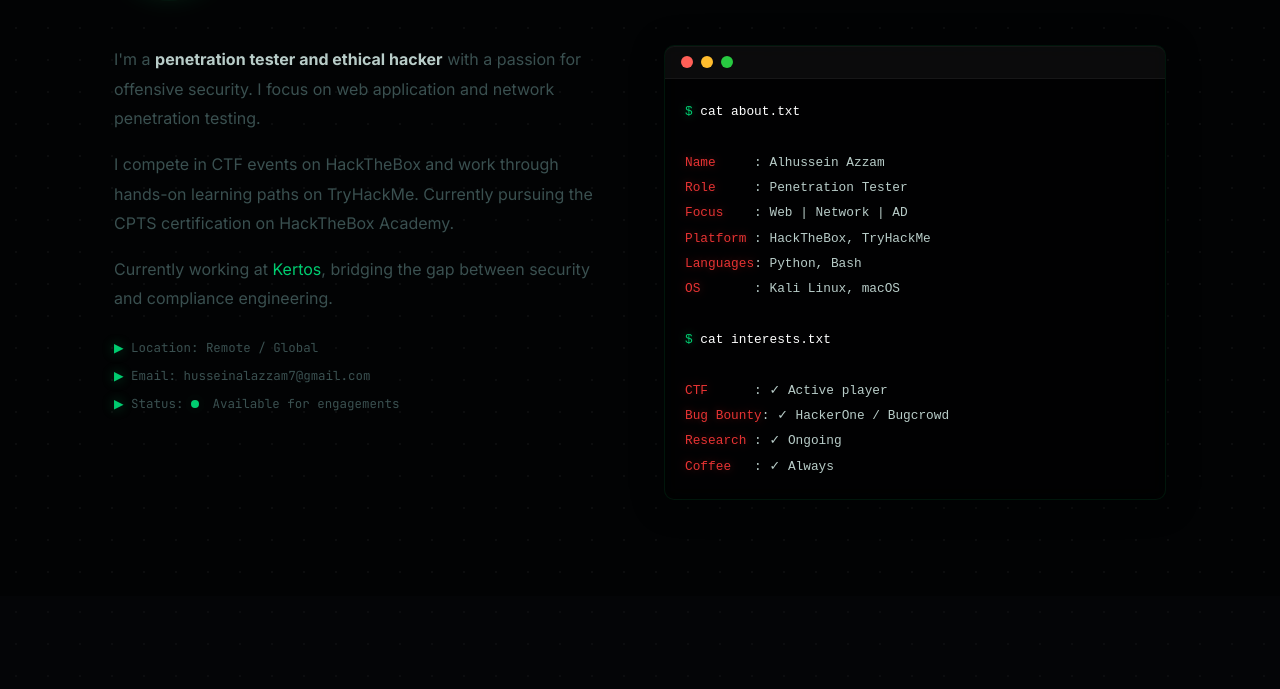
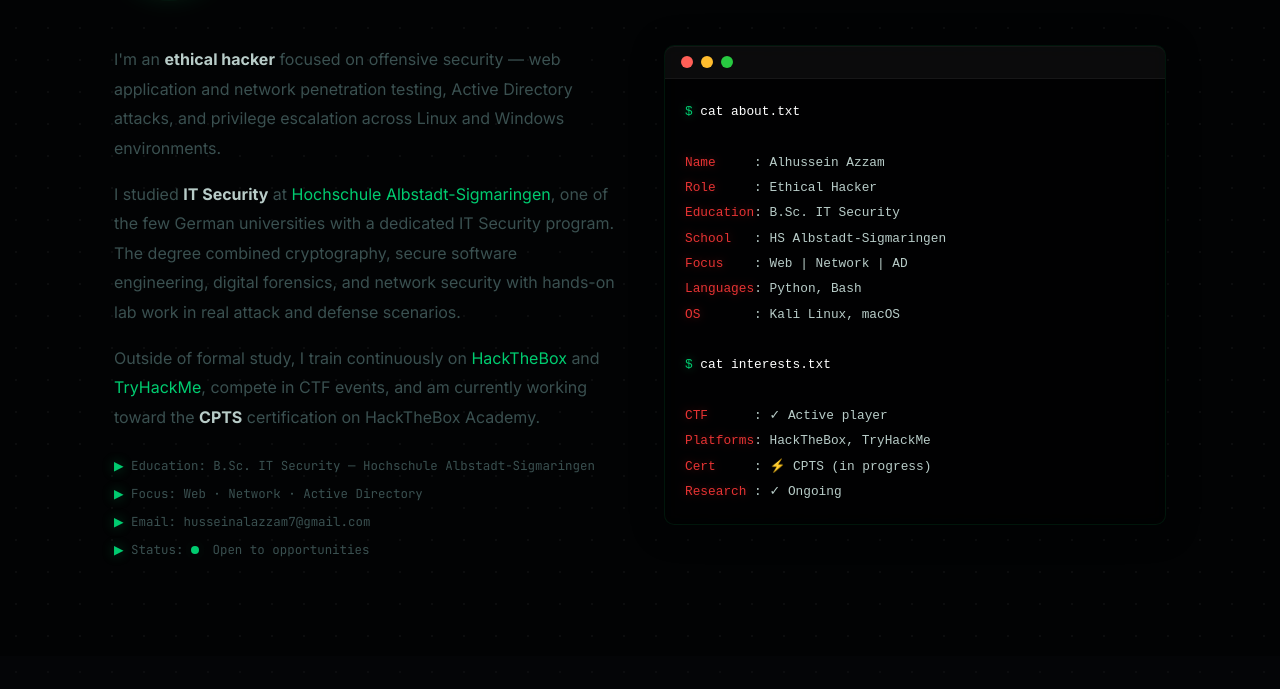
Before and after one commit to HusseinAzzam76/Portfolio-, a website: page index.html in a window 1280 px wide. Shown: the part 1108-1797 px from the top of the page. Drawn offline with Linux system fonts and the light colour scheme; no server answers.

Commit message:
about: add it security studied,drop kertos,tighten copy

```diff
--- a/index.html
+++ b/index.html
@@ -78,21 +78,29 @@
       <div class="about-grid">
         <div class="about-text">
           <p>
-            I'm a <strong>penetration tester and ethical hacker</strong> with a passion for offensive security.
-            I focus on web application and network penetration testing.
+            I'm an <strong>ethical hacker</strong> focused on offensive security — web application
+            and network penetration testing, Active Directory attacks, and privilege escalation across
+            Linux and Windows environments.
           </p>
           <p>
-            I compete in CTF events on HackTheBox and work through hands-on learning paths on TryHackMe.
-            Currently pursuing the CPTS certification on HackTheBox Academy.
+            I studied <strong>IT Security</strong> at
+            <a href="https://www.hs-albsig.de" target="_blank" rel="noopener" class="accent-link">Hochschule Albstadt-Sigmaringen</a>,
+            one of the few German universities with a dedicated IT Security program. The degree
+            combined cryptography, secure software engineering, digital forensics, and network
+            security with hands-on lab work in real attack and defense scenarios.
           </p>
           <p>
-            Currently working at <a href="https://kertos.io" target="_blank" rel="noopener" class="accent-link">Kertos</a>,
-            bridging the gap between security and compliance engineering.
+            Outside of formal study, I train continuously on
+            <a href="https://app.hackthebox.com/users/Hussein2000" target="_blank" rel="noopener" class="accent-link">HackTheBox</a>
+            and <a href="https://tryhackme.com/p/Alhussein76" target="_blank" rel="noopener" class="accent-link">TryHackMe</a>,
+            compete in CTF events, and am currently working toward the
+            <strong>CPTS</strong> certification on HackTheBox Academy.
           </p>
           <div class="about-meta">
-            <span><span class="accent">▶</span> Location: Remote / Global</span>
+            <span><span class="accent">▶</span> Education: B.Sc. IT Security — Hochschule Albstadt-Sigmaringen</span>
+            <span><span class="accent">▶</span> Focus: Web · Network · Active Directory</span>
             <span><span class="accent">▶</span> Email: husseinalazzam7@gmail.com</span>
-            <span><span class="accent">▶</span> Status: <span class="status-dot"></span> Available for engagements</span>
+            <span><span class="accent">▶</span> Status: <span class="status-dot"></span> Open to opportunities</span>
           </div>
         </div>
         <div class="terminal-card">
@@ -100,18 +108,19 @@
           <pre class="terminal-body"><code><span class="t-prompt">$ </span><span class="t-cmd">cat about.txt</span>
 
 <span class="t-key">Name</span>     : Alhussein Azzam
-<span class="t-key">Role</span>     : Penetration Tester
+<span class="t-key">Role</span>     : Ethical Hacker
+<span class="t-key">Education</span>: B.Sc. IT Security
+<span class="t-key">School</span>   : HS Albstadt-Sigmaringen
 <span class="t-key">Focus</span>    : Web | Network | AD
-<span class="t-key">Platform</span> : HackTheBox, TryHackMe
 <span class="t-key">Languages</span>: Python, Bash
 <span class="t-key">OS</span>       : Kali Linux, macOS
 
 <span class="t-prompt">$ </span><span class="t-cmd">cat interests.txt</span>
 
 <span class="t-key">CTF</span>      : ✓ Active player
-<span class="t-key">Bug Bounty</span>: ✓ HackerOne / Bugcrowd
+<span class="t-key">Platforms</span>: HackTheBox, TryHackMe
+<span class="t-key">Cert</span>     : ⚡ CPTS (in progress)
 <span class="t-key">Research</span> : ✓ Ongoing
-<span class="t-key">Coffee</span>   : ✓ Always
 </code></pre>
         </div>
       </div>
@@ -387,7 +396,8 @@
     <div class="container">
       <h2 class="section-title"><span class="accent">//</span> contact</h2>
       <p class="contact-intro">
-        Available for freelance penetration testing engagements, bug bounty collaboration, and security consulting.
+        Open to junior pentesting roles, internships, and CTF collaboration.
+        Feel free to reach out about security work or bug bounty teamwork.
       </p>
       <div class="contact-grid">
         <div class="contact-links">
```
